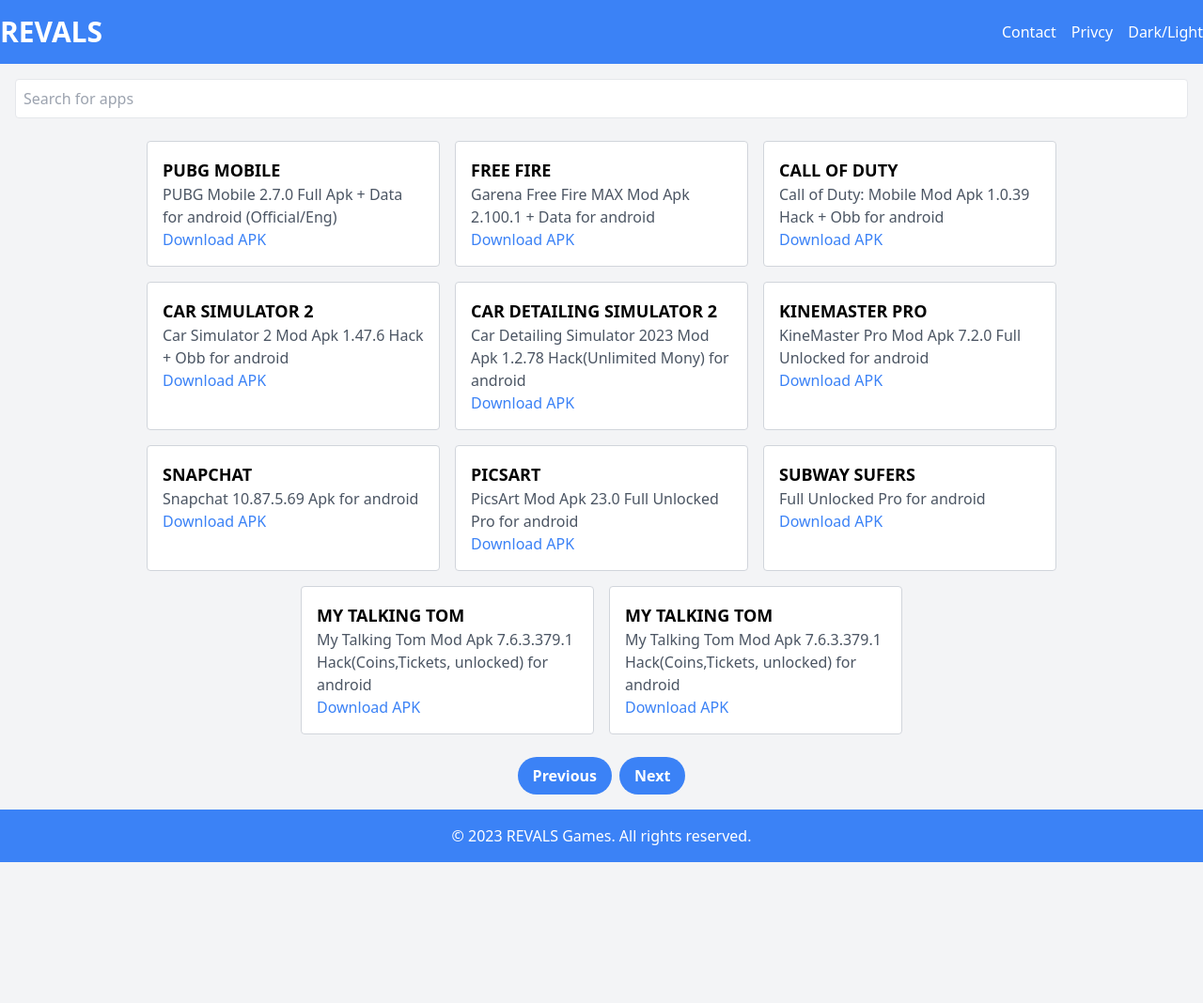
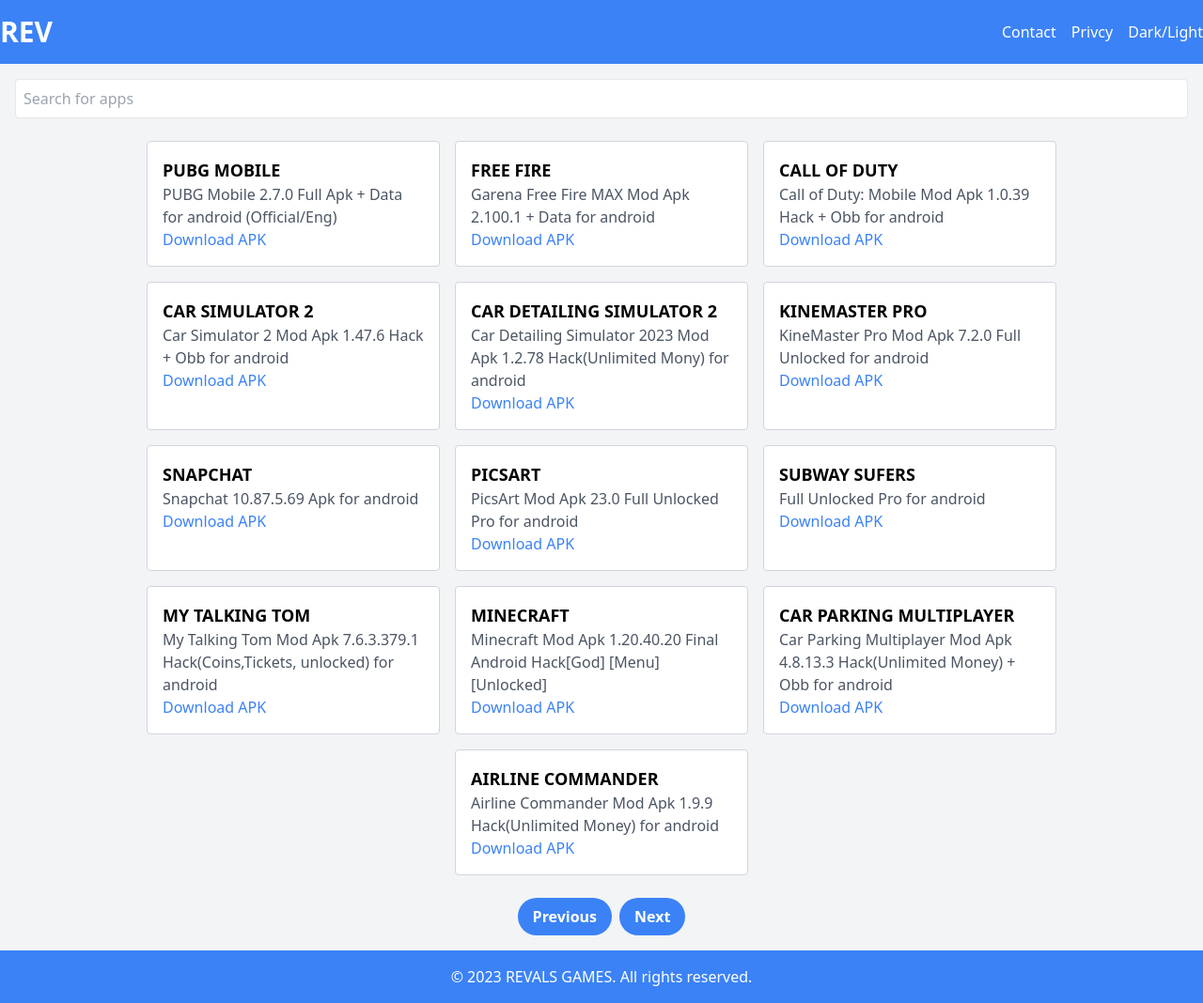
Before and after one commit to taimoorxd/REVAL-GAMES, a plain HTML site: page index.html in a window 1280 px wide. Shown: the whole page at 94% size. Before the commit the page ends 918 px from the top, so only its background shows below. Drawn offline with nearby package versions, Linux system fonts and the light colour scheme.

Commit message:
Update index.html

```diff
--- a/index.html
+++ b/index.html
@@ -12,7 +12,7 @@
         <div class="flex justify-between items-center container mx-auto">
             <!-- Left side of the header (logo and site title) -->
             <div>
-                <h1 class="text-3xl font-bold">REVALS</h1>
+                <h1 class="text-3xl font-bold">REV</h1>
             </div>
 
             <!-- Right side of the header (navigation links and dark/light mode switch) -->
@@ -103,11 +103,24 @@
 
 
             <div class="app-card bg-white w-full sm:w-1/2 md:w-1/3 lg:w-1/4 p-4 m-2 border border-gray-300 rounded">
-                <h2 class="text-lg font-semibold">MY TALKING TOM</h2>
-                <p class="text-gray-600">My Talking Tom Mod Apk 7.6.3.379.1 Hack(Coins,Tickets, unlocked) for android</p>
-                <a href="https://s1.revdl.com/1901/My_Talking_Tom_7.6.1.3608_Mod__8689_Revdl.com.apk" class="text-blue-500 hover:underline">Download APK</a>
+                <h2 class="text-lg font-semibold">MINECRAFT</h2>
+                <p class="text-gray-600">Minecraft Mod Apk 1.20.40.20 Final Android Hack[God] [Menu] [Unlocked]</p>
+                <a href="https://www.revdl.com/minecraft-story-mode-download-apk.html/" class="text-blue-500 hover:underline">Download APK</a>
             </div>
 
+
+            <div class="app-card bg-white w-full sm:w-1/2 md:w-1/3 lg:w-1/4 p-4 m-2 border border-gray-300 rounded">
+                <h2 class="text-lg font-semibold">CAR PARKING MULTIPLAYER</h2>
+                <p class="text-gray-600">Car Parking Multiplayer Mod Apk 4.8.13.3 Hack(Unlimited Money) + Obb for android</p>
+                <a href="https://s6.revdl.com/1901/Car_Parking_Multiplayer_4.8.13.3__9065_Revdl.com.apk" class="text-blue-500 hover:underline">Download APK</a>
+            </div>
+
+
+            <div class="app-card bg-white w-full sm:w-1/2 md:w-1/3 lg:w-1/4 p-4 m-2 border border-gray-300 rounded">
+                <h2 class="text-lg font-semibold">AIRLINE COMMANDER</h2>
+                <p class="text-gray-600">Airline Commander Mod Apk 1.9.9 Hack(Unlimited Money) for android</p>
+                <a href="https://s3.revdl.com/1901/Airline_Commander_1.9.9__6360_Revdl.com.apk" class="text-blue-500 hover:underline">Download APK</a>
+            </div>
 
 
 
@@ -129,7 +142,7 @@
     <!-- Footer -->
     <footer class="bg-blue-500 dark:bg-gray-800 text-white dark:text-gray-100 py-4">
         <div class="container mx-auto text-center">
-            &copy; 2023 REVALS Games. All rights reserved.
+            &copy; 2023 REVALS GAMES. All rights reserved.
         </div>
     </footer>
 
```
